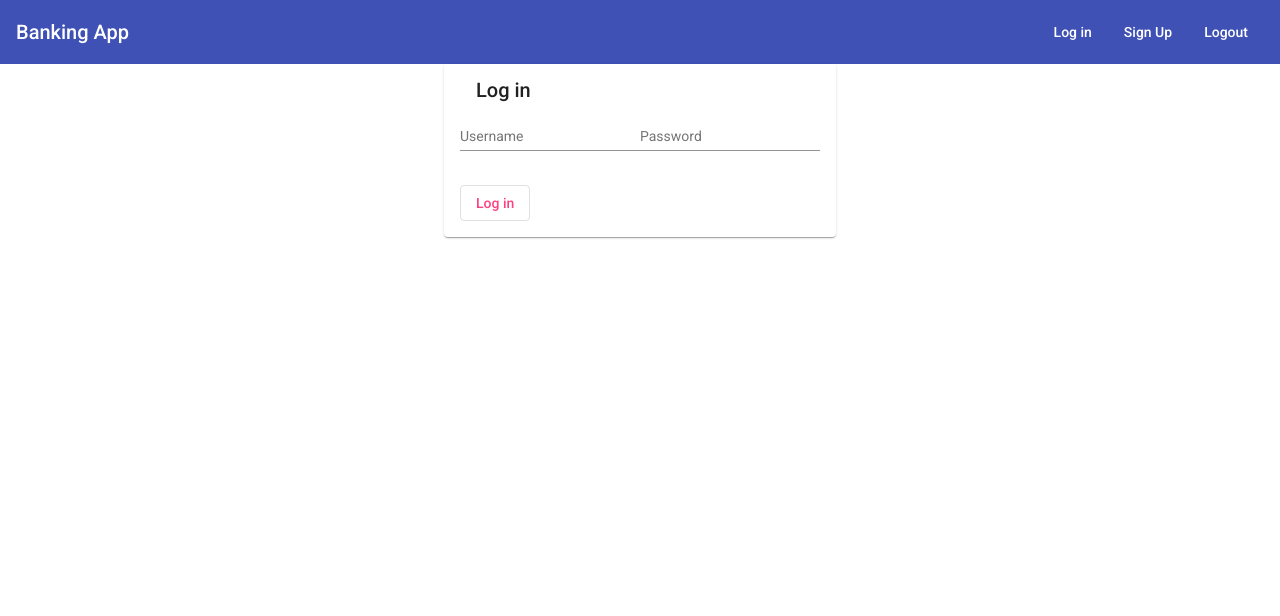
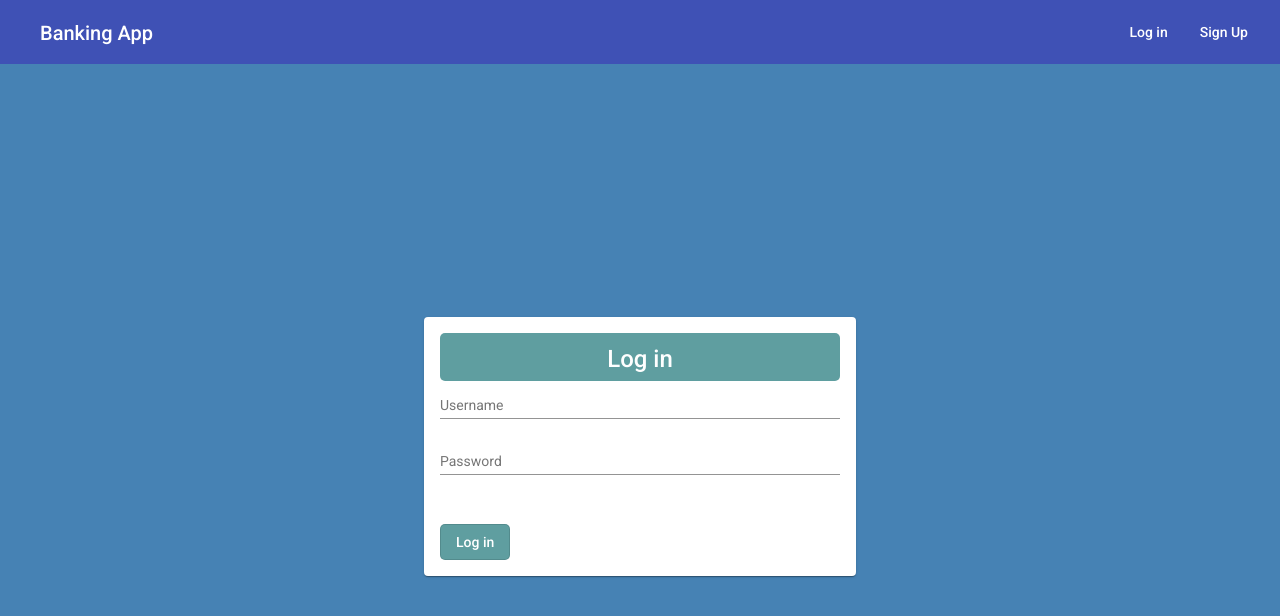
Before and after one commit to devkatcybersecurity/Technolution, an Angular app in the folder frontend/: page /signup in a window 1280 px wide. Shown: the top 616 px of the page. Built offline with nearby package versions, Linux system fonts and the light colour scheme.

Commit message:
added styling to login and signup page

```diff
--- a/frontend/server/db.json
+++ b/frontend/server/db.json
@@ -1 +1 @@
-{"users":[{"username":"dev","password":"d","email":"","firstName":"","lastName":"","role":"user"}]}
+{"users":[{"username":"admin","password":"admin","email":"","firstName":"","lastName":"","role":"admin"},{"username":"dev","password":"dev","email":"dev@gmail.com","firstName":"devendra","lastName":"meena","role":"user"}]}
--- a/frontend/src/app/app.component.html
+++ b/frontend/src/app/app.component.html
@@ -1,10 +1,10 @@
 <mat-toolbar color="primary" class="app-header"  >
-  <div class="app-header-logo"><span>Banking App</span></div>
+  <div class="app-header-logo"><mat-icon></mat-icon><span>Banking App</span></div>
   <div class="app-header-items">
   <span >
     <button mat-button (click)="toggleToolbarBankingFeature('login')" value="login"  *ngIf="!isLoggedin">Log in</button>
     <button mat-button (click)="toggleToolbarBankingFeature('signup')" value="signup" *ngIf="!isLoggedin">Sign Up</button>
-    <button mat-button (click)="onLogout()" value="logout" >Logout</button>
+    <button mat-button (click)="onLogout()" value="logout" *ngIf="isLoggedin" >Logout</button>
   </span>
   </div>
 </mat-toolbar>
--- a/frontend/src/app/login/login.component.css
+++ b/frontend/src/app/login/login.component.css
@@ -0,0 +1,46 @@
+.login-wrapper{
+  display: flex;
+  flex-direction: column;
+  align-items: center;
+  justify-content: center;
+  height: 95.6%;
+  width: 100%;
+  background-color: steelblue;
+}
+
+.mat-card-header {
+  background-color: cadetblue;
+  border-radius: 5px 5px 5px 5px;
+  color: white;
+  flex-direction: column;
+  justify-content: center;
+  align-items: center;
+}
+
+.mat-card-title{
+  font-size: 1.5rem;
+  font-weight: 500;
+  margin-top: 1rem;
+}
+.login-form {
+  flex-direction: column;
+  justify-content: center;
+}
+.form-group {
+  display: flex;
+  flex-direction: column;
+  width: 400px;
+
+}
+.form-group  input{
+  display: flex;
+  flex-direction: column;
+  justify-content: space-around;
+
+}
+.login-wrapper  button {
+  margin-top: 1rem;
+  background-color: cadetblue;
+  color: white;
+  border-radius: 5px 5px 5px 5px;
+}
--- a/frontend/src/app/login/login.component.html
+++ b/frontend/src/app/login/login.component.html
@@ -3,14 +3,16 @@
     <mat-card-header>
       <mat-card-title>Log in</mat-card-title>
     </mat-card-header>
-    <form class="example-form" [formGroup]="loginForm">
+    <form class="login-form" [formGroup]="loginForm">
       <mat-card-content>
+        <div class="form-group">
         <mat-form-field class="example-full-width">
           <input matInput placeholder="Username" formControlName="username">
         </mat-form-field>
         <mat-form-field class="example-full-width">
           <input matInput placeholder="Password" formControlName="password">
         </mat-form-field>
+        </div>
       </mat-card-content>
       <button mat-stroked-button color="accent" class="btn-block" (click)="login(loginForm.value)">Log in</button>
     </form>
--- a/frontend/src/app/signup/signup.component.css
+++ b/frontend/src/app/signup/signup.component.css
@@ -3,8 +3,8 @@
     flex-direction: column;
     align-items: center;
     justify-content: center;
-    height: 100vh;
-    width: 100vw;
+    height: 95.6%;
+    width: 100%;
     background-color: steelblue;
 }
 
@@ -26,9 +26,23 @@
   flex-direction: column;
   justify-content: center;
 }
+.form-group {
+  display: flex;
+  flex-direction: column;
+  width: 400px;
+
+}
 .form-group > input{
   display: flex;
-  flex-direction: row;
+  flex-direction: column;
   justify-content: space-around;
   border: 1px solid #ccc;
 }
+
+.signup-wrapper  button {
+  margin-top: 1rem;
+  background-color: cadetblue;
+  color: white;
+  border-radius: 5px 5px 5px 5px;
+
+}
--- a/frontend/src/app/signup/signup.component.html
+++ b/frontend/src/app/signup/signup.component.html
@@ -9,35 +9,31 @@
       </mat-card-title>
     </mat-card-header>
     <form class="signup-form" [formGroup]="signupForm" >
+
       <mat-card-content class="signup-form-container">
-        <div class="form-group">
+          <div class="form-group">
           <mat-form-field >
             <input matInput placeholder="First Name" formControlName="firstName">
           </mat-form-field>
           <mat-form-field >
             <input matInput placeholder="Last Name" formControlName="lastName">
           </mat-form-field>
-        </div>
-        <div class="form-group">
-        <mat-form-field >
-          <input matInput placeHolder="Username" formControlName="username">
-        </mat-form-field>
+            <mat-form-field>
+              <input matInput placeholder="Username" formControlName="username">
+            </mat-form-field>
         <mat-form-field >
           <input matInput placeholder="Email" formControlName="email">
         </mat-form-field>
-        </div>
-        <div class="form-group">
+
           <mat-form-field >
             <input matInput placeholder="Password" formControlName="password">
           </mat-form-field>
           <mat-form-field >
             <input matInput placeholder="Confirm Password" formControlName="confirmPassword">
           </mat-form-field>
-        </div>
-
 
         Admin : <mat-checkbox formControlName="isAdmin" checked="false" ></mat-checkbox>
-
+          </div>
       </mat-card-content>
       <button mat-stroked-button color="accent" class="btn-block" (click)="addNewUser(signupForm.value)"> Sign Up</button>
     </form>
```
Also changed, not shown: 1 other file (tests, documents, lock files or other folders).
